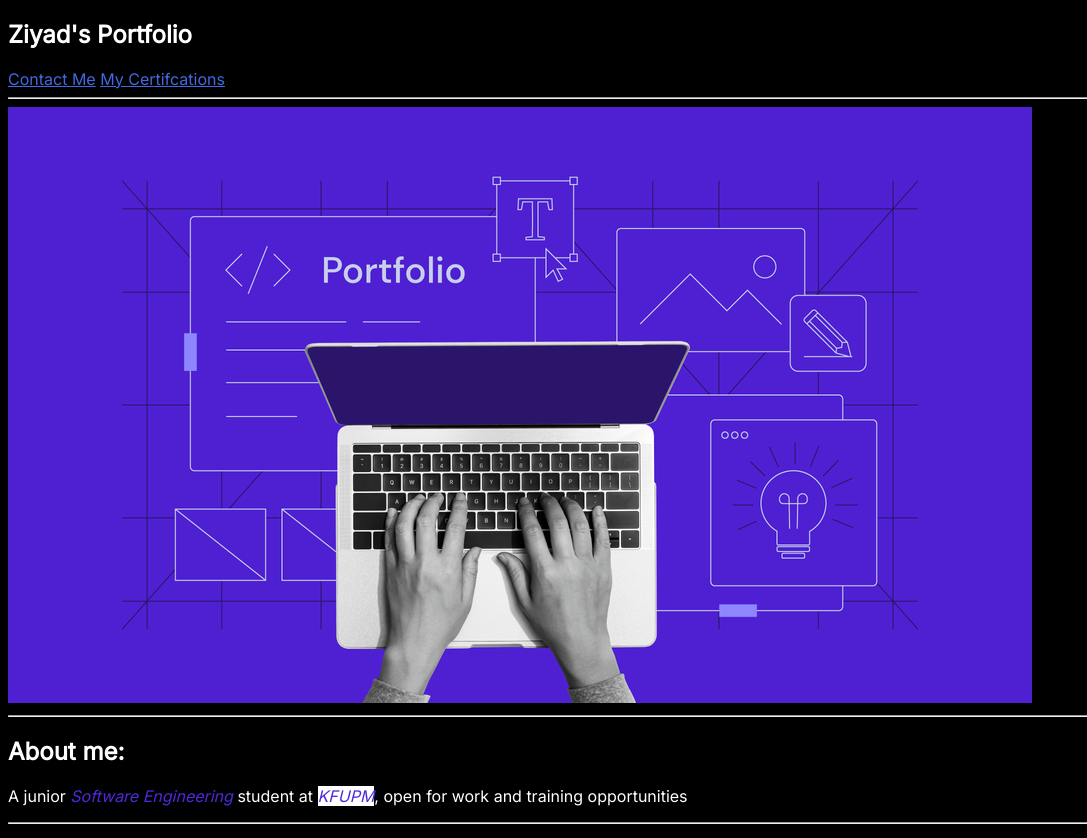
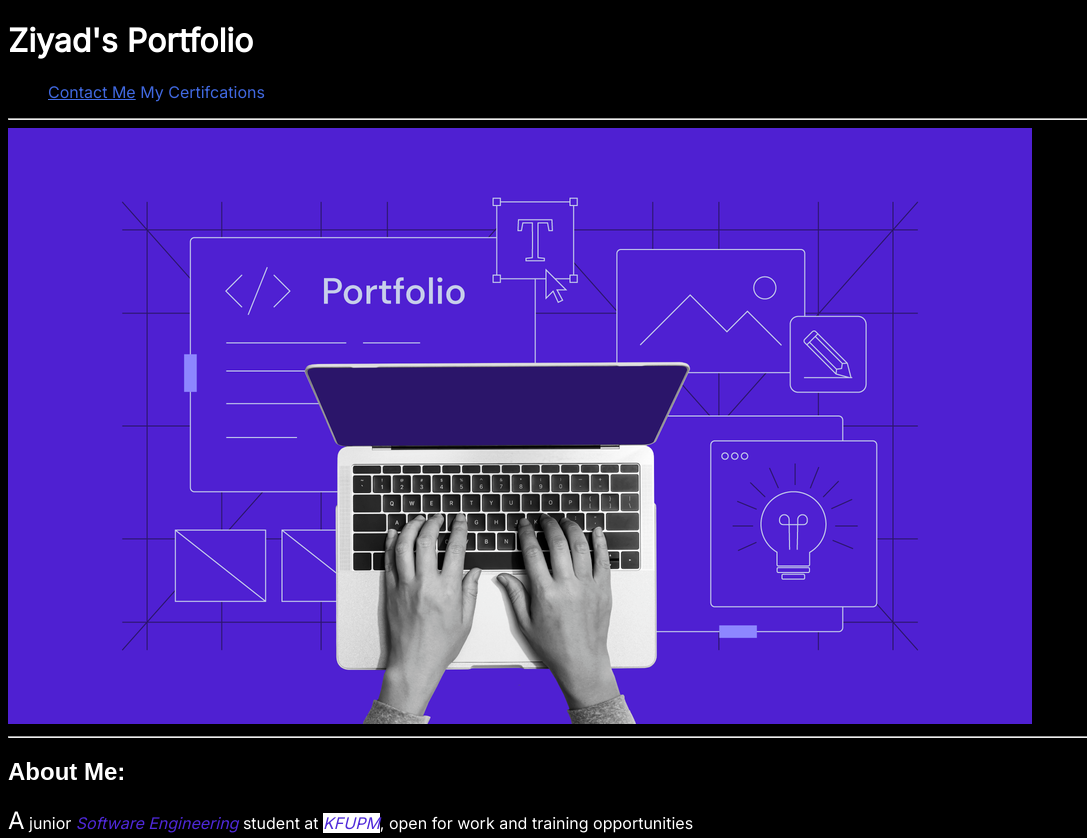
Before and after one commit to ZiyadG7/SWE-326-231, a plain HTML site: page index.html in a window 1280 px wide. Shown: the top 838 px of the page, without its empty margins (0-1087 px from the left). Drawn offline with Linux system fonts and the light colour scheme.

Commit message:
CSS 2 Excercise 3

```diff
--- a/dark_styling.css
+++ b/dark_styling.css
@@ -21,15 +21,53 @@ body {background-color: black;
         text-transform: uppercase;
         background-color: white;
     }
-/* h1, h2 {
-    font-family: Arial Black;
-    text-align: center;
+    h2{
+        font-family: sans-serif;
+    }
+    h1, h2, h3, h4, h5, h6{
+        text-transform: capitalize;
     }
 
-p {
-    font-family: comic sans MS, Arial;
-    text-align: center;
-    }
+    h2 + p::first-letter {
+        font-size: x-large;
+      }
+      tr:hover{
+        color: black;
+        background-color: cornsilk;
+      }
+      nav li{
+        display: inline;
+      }
+      nav ul li:first-child {
+        text-decoration: underline royalblue;
+      }
+      nav ul li a{
+        text-decoration: none;
+        cursor: none;
+      }
+      table tbody tr:nth-child(even) {
+        background-color: #f2f2f2;
+        color: black;
+      }
+      ::selection{
+        color: white;
+        background-color: #322073;
+      }
+      body a:not(.nav):hover {
+        cursor: pointer;
+      }
+      input {
+        height: 20px;
+      }
+
+      input[type="text"] {
+        border-color: lightgray;
+      }
+
+      input[name="message"]{
+        height: 50px;
+      }
+/*
 a{
     color: royalblue;
 }
--- a/index.html
+++ b/index.html
@@ -10,9 +10,12 @@
     </head>
     <body>
         <header>
-            <nav><h1>Ziyad's Portfolio</h1>
-                <a href="contact.html">Contact Me</a>
-                <a href="certifcation.html">My Certifcations</a>
+            <h1>Ziyad's Portfolio</h1>
+            <nav>
+                <ul>
+                    <li><a href="contact.html">Contact Me</a></li>
+                    <li><a href="certifcation.html">My Certifcations</a></li>
+                </ul>
             </nav>
         </header>
         <hr>
```
Also changed, not shown: contact.html (+1 -0 lines).
